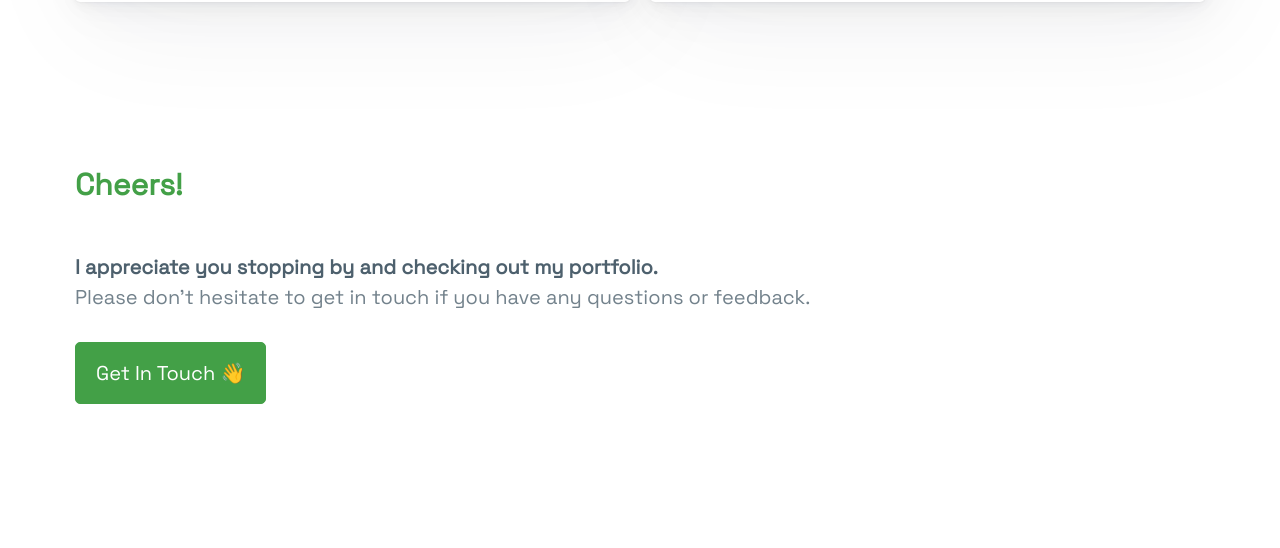
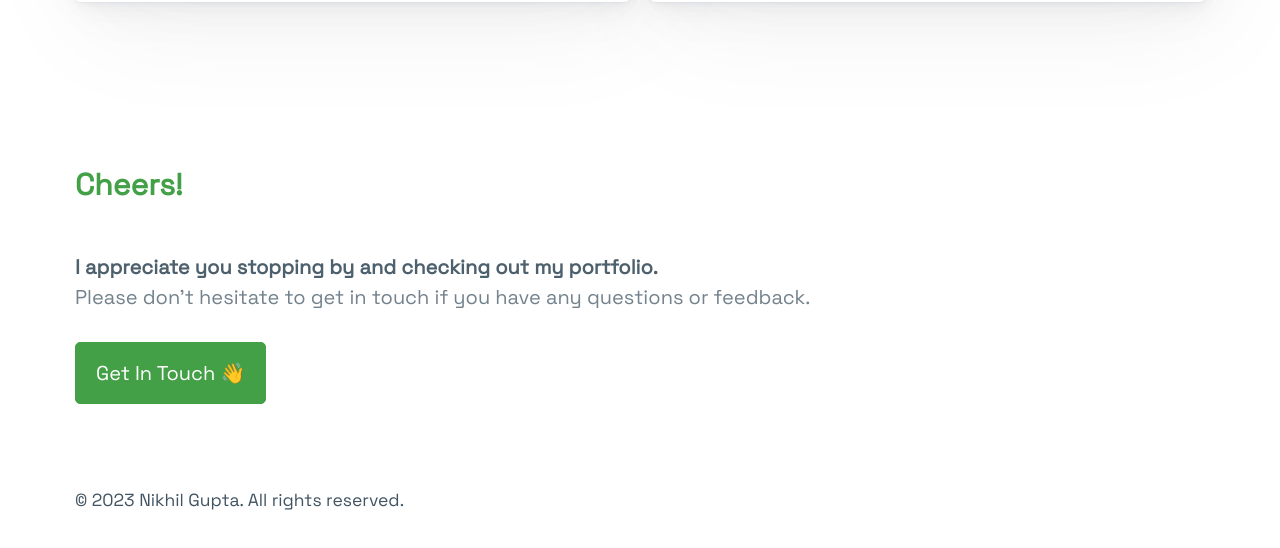
Before and after one commit to nigupta29/portfolio-js, a plain HTML site: page index.html in a window 1280 px wide. Shown: the part 3041-3589 px from the top of the page. Drawn offline with nearby package versions, Linux system fonts and the light colour scheme.

Commit message:
add copyright text in footer

```diff
--- a/index.html
+++ b/index.html
@@ -227,7 +227,9 @@
           <a href="mailto:nikhil.gupta5667@gmail.com" role="button">
             Get In Touch 👋
           </a>
+          <br />
         </section>
+        <small>© 2023 Nikhil Gupta. All rights reserved.</small>
       </footer>
     </main>
   </body>
```
